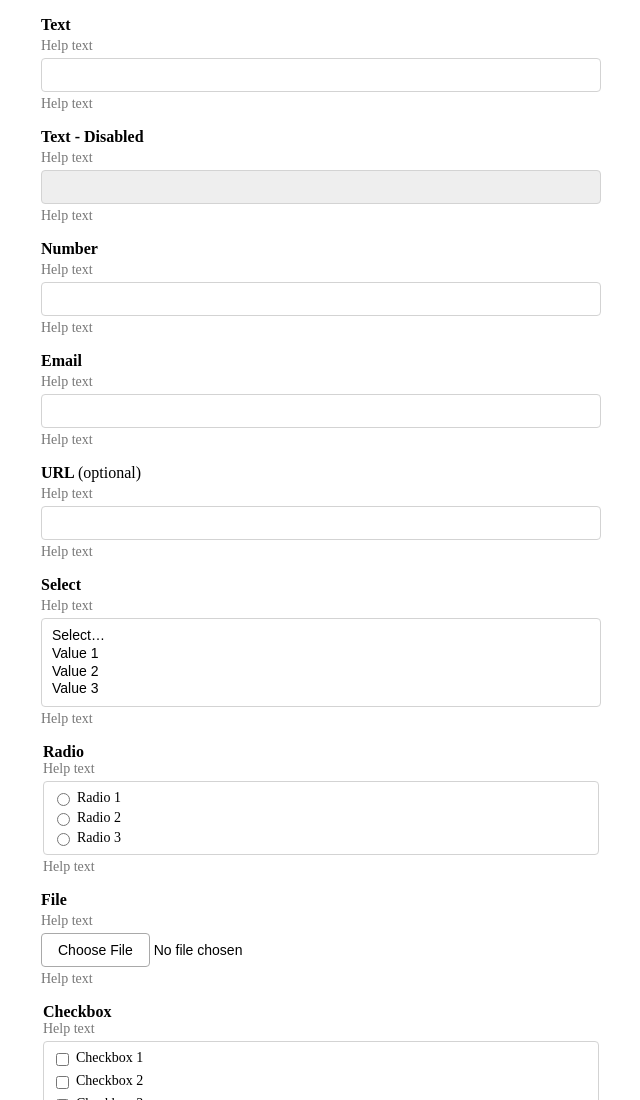
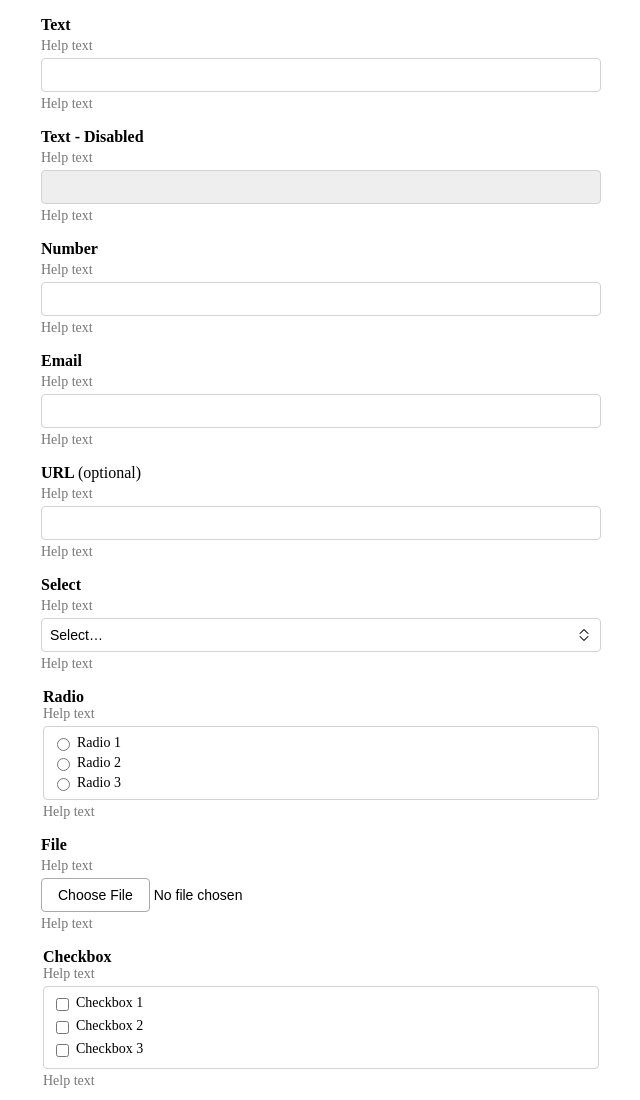
Before and after one commit to JamesRobertHugginsNgo/css-boilerplate, a website: page src/field-error/index.html in a window 1280 px wide. Shown: the top 1100 px of the page, without its empty margins (319-959 px from the left). Drawn offline with Linux system fonts and the light colour scheme.

Commit message:
Add reference

```diff
--- a/src/field-error/index.html
+++ b/src/field-error/index.html
@@ -72,7 +72,7 @@
         <p class="field">
           <label for="select-id" class="field-label">Select</label>
           <span class="field-help-text">Help text</span>
-          <select multiple name="select-id" required type="text" id="select-id" class="field-input">
+          <select name="select-id" required type="text" id="select-id" class="field-input">
             <option value="">Select&hellip;</option>
             <option value="Value 1">Value 1</option>
             <option value="Value 2">Value 2</option>
```
Also changed, not shown: src/field-error/README.md.
